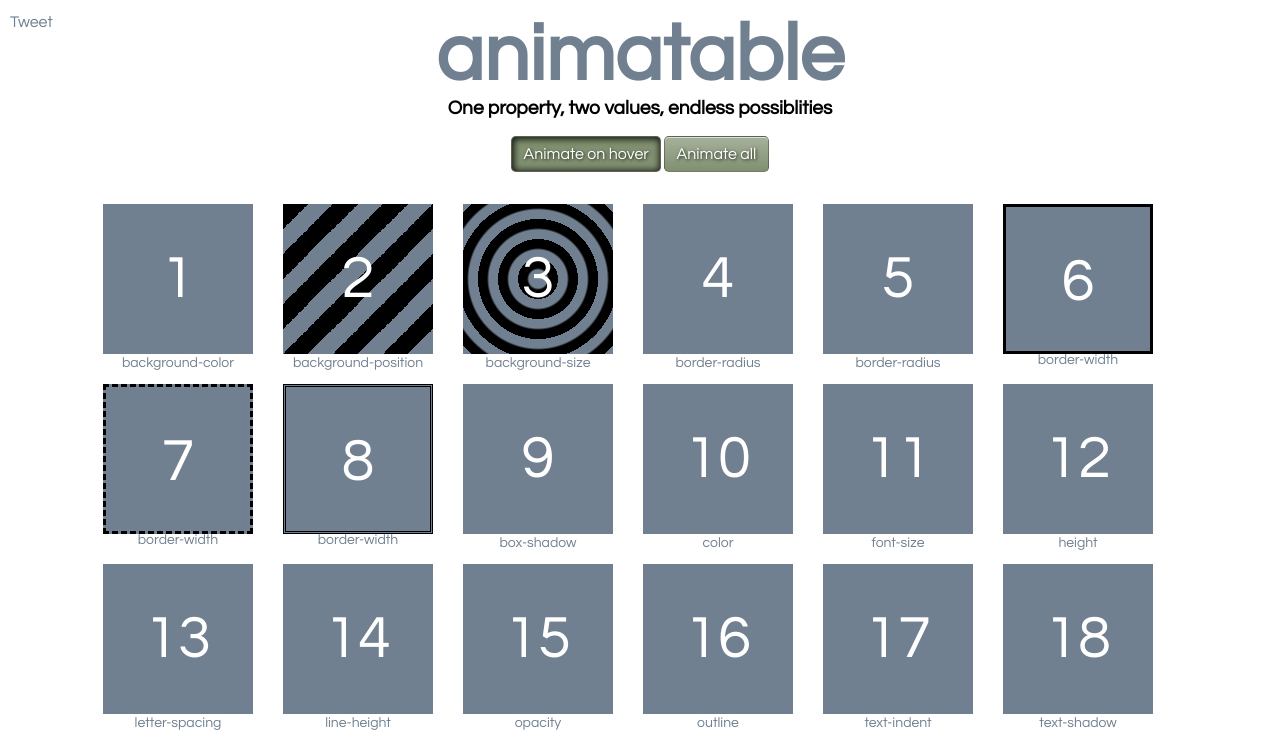
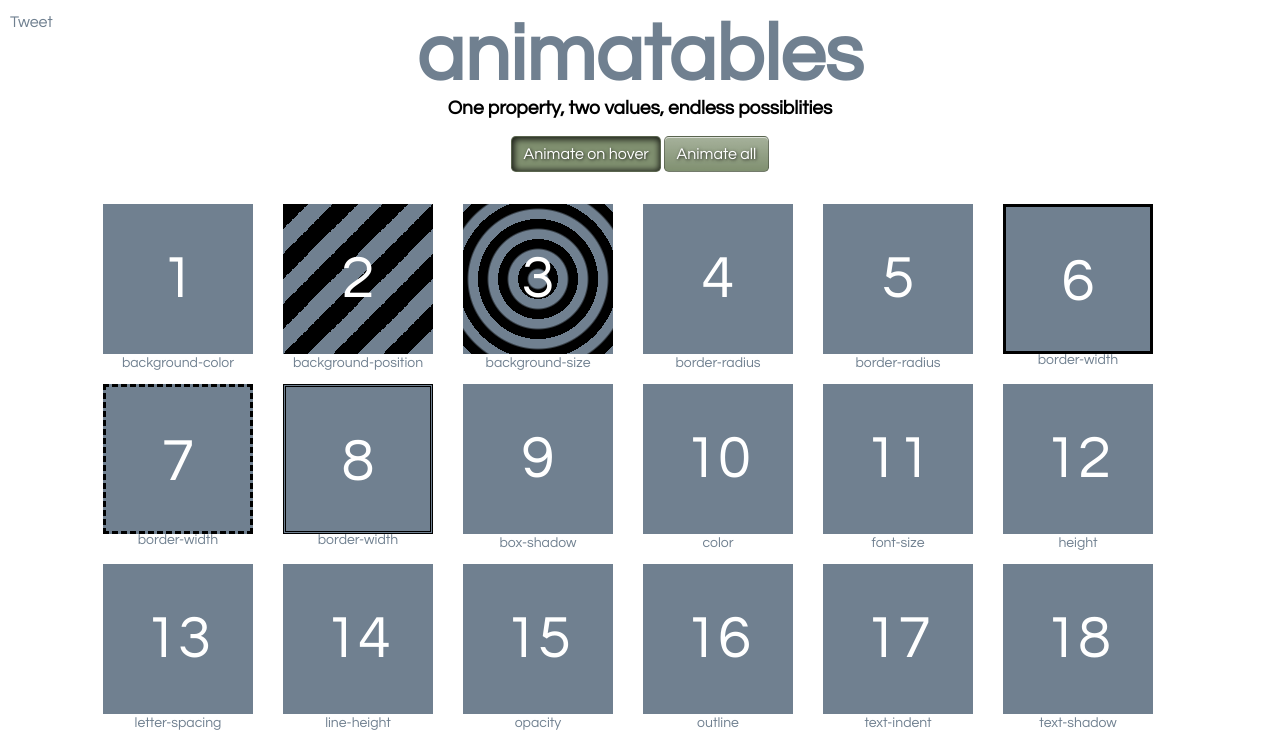
Before and after one commit to LeaVerou/animatable, a plain HTML site: page index.html in a window 1280 px wide. Shown: the top 741 px of the page. Drawn offline with Linux system fonts and the light colour scheme; a script that the page names is missing.

Commit message:
minor name change

```diff
--- a/index.html
+++ b/index.html
@@ -3,14 +3,14 @@
 <head>
 
 <meta charset="utf-8" />
-<title>Animatable: One property, two values, endless possiblities</title>
+<title>Animatables: One property, two values, endless possiblities</title>
 <link href="style.css" rel="stylesheet" />
 <script src="../prefixfree/prefixfree.min.js"></script>
 </head>
 <body>
 
 <hgroup>
-	<h1><a href="#">Animatable</a></h1>
+	<h1><a href="#">Animatables</a></h1>
 	<h2>One property, two values, endless possiblities</h2>
 </hgroup>
 
```
